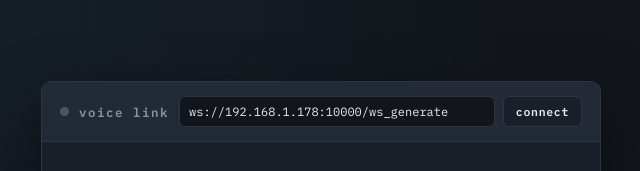
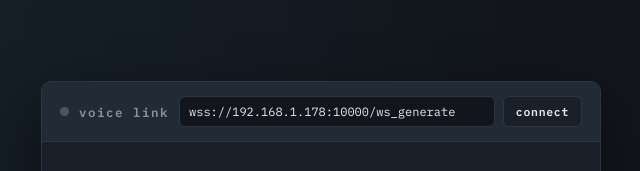
Before and after one commit to notsun12/notsun12.github.io, a plain HTML site: page index.html in a window 1280 px wide. Shown: the top 171 px of the page, 319-959 px from the left. Drawn offline with Linux system fonts and the light colour scheme.

Commit message:
Change WebSocket URL from ws to wss

```diff
--- a/index.html
+++ b/index.html
@@ -346,7 +346,7 @@
     <span id="led" class="led"></span>
     <span class="console-title">voice link</span>
     <div class="link-row">
-      <input id="serverUrl" type="text" value="ws://192.168.1.178:10000/ws_generate" spellcheck="false">
+      <input id="serverUrl" type="text" value="wss://192.168.1.178:10000/ws_generate" spellcheck="false">
       <button id="connectBtn" type="button">Connect</button>
     </div>
   </div>
```
